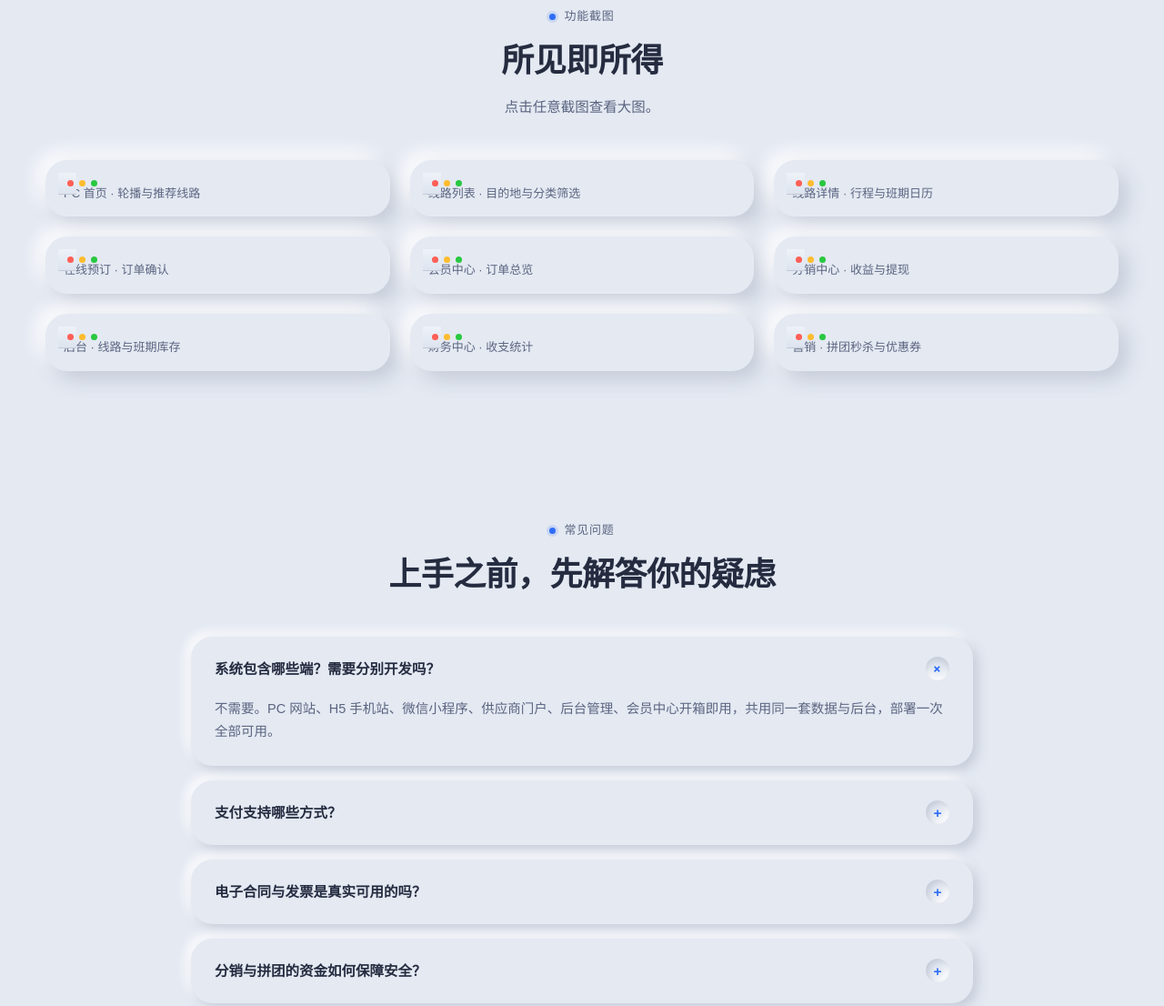
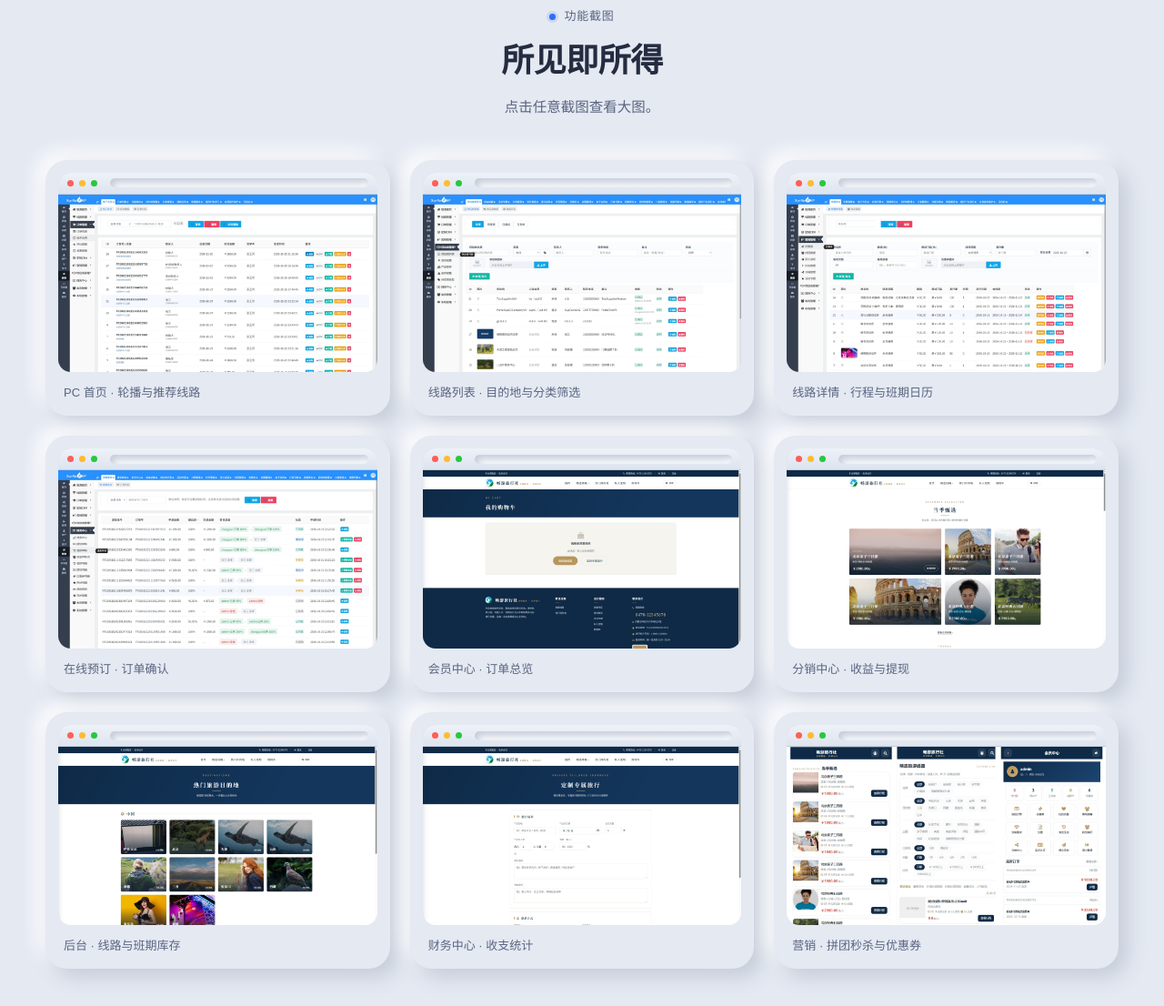
Before and after one commit to hl889/vangiot-tr, a plain HTML site: page index.html in a window 1280 px wide. Shown: the part 5377-6483 px from the top of the page at 91% size. Drawn offline with Linux system fonts and the light colour scheme; a web font is replaced by a local one.

Commit message:
Fix gallery images invisible: frame span needs display:block for aspect-ratio and abs-positioned img

```diff
--- a/index.html
+++ b/index.html
@@ -207,7 +207,7 @@ button{font:inherit;color:inherit}
   transition:box-shadow .28s,transform .28s;
 }
 .shot:hover{box-shadow:var(--raise-sm);transform:translateY(2px)}
-.shot .frame{border-radius:14px;overflow:hidden;box-shadow:var(--press-sm);aspect-ratio:16/10;background:var(--bg);position:relative}
+.shot .frame{display:block;border-radius:14px;overflow:hidden;box-shadow:var(--press-sm);aspect-ratio:16/10;background:var(--bg);position:relative}
 .shot .frame img{position:absolute;inset:24px 0 0 0;width:auto;height:auto;object-fit:cover;object-position:top;transition:transform .45s ease}
 .shot:hover .frame img{transform:scale(1.035)}
 .win-bar{position:absolute;top:0;left:0;right:0;height:24px;display:flex;align-items:center;gap:6px;padding:0 10px;background:linear-gradient(180deg,#eef2f8,#dde4ef);border-bottom:1px solid var(--dark);z-index:3}
```
